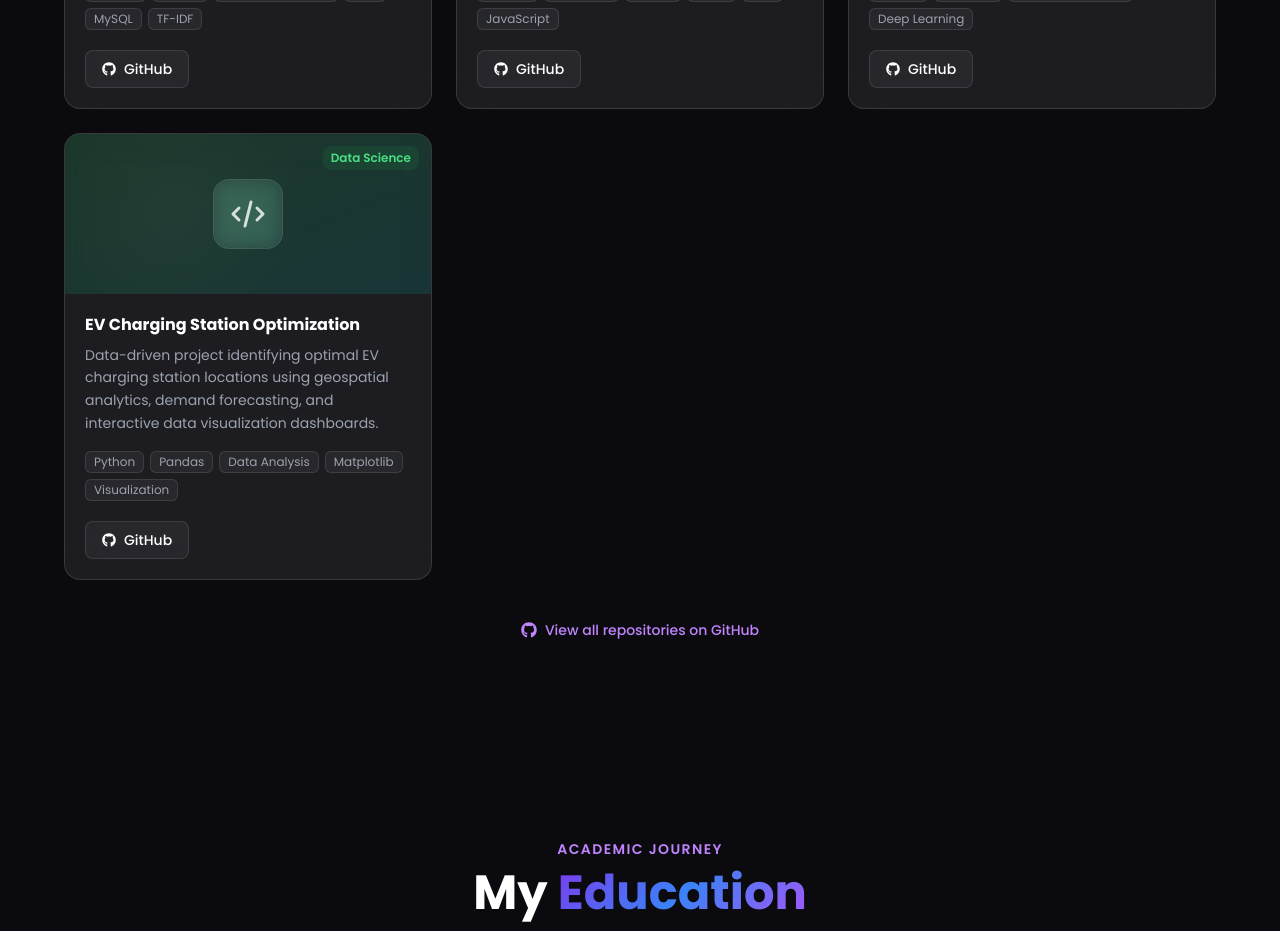
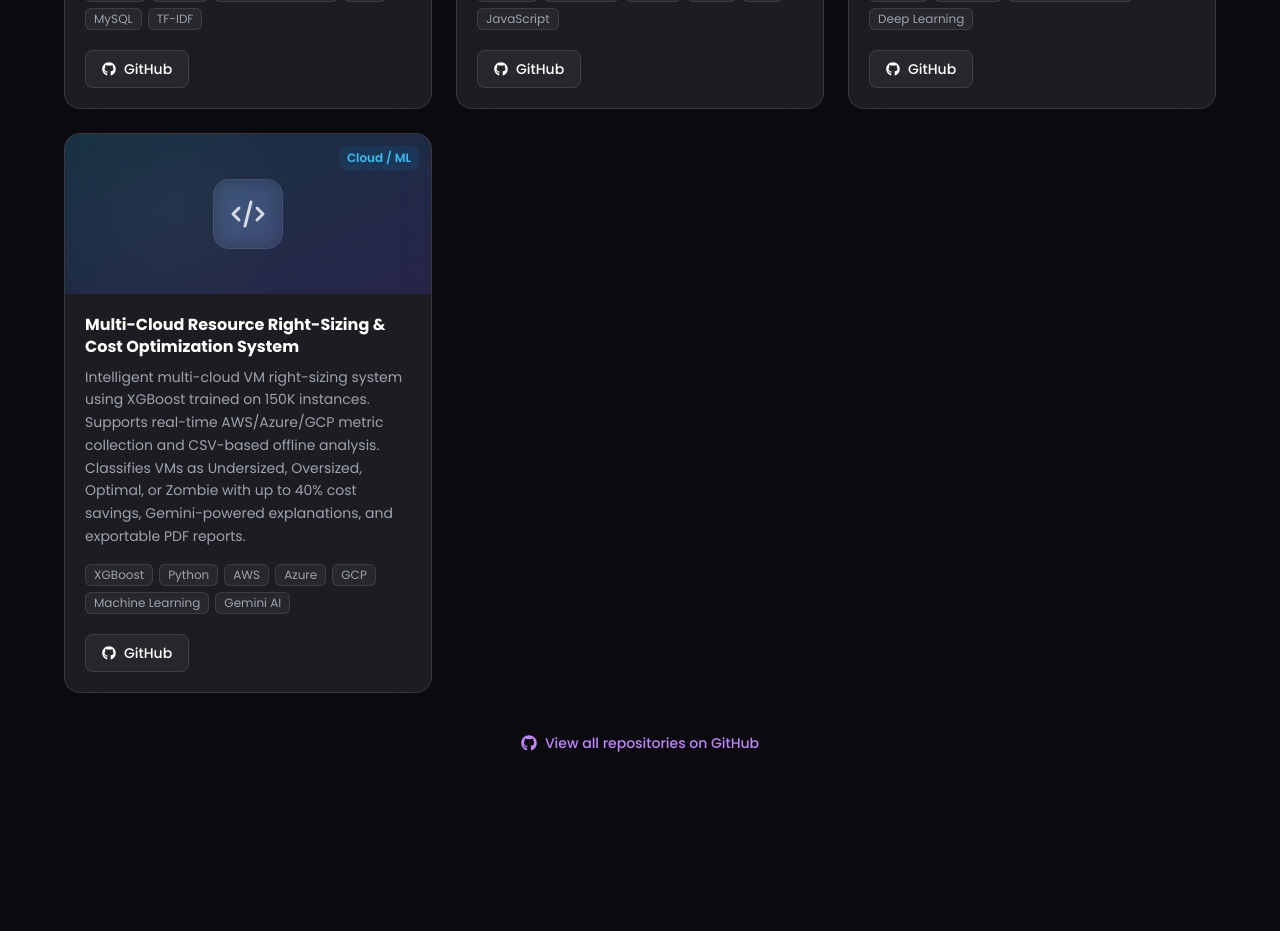
Before and after one commit to harini-85/portfolio, a React (Vite) app in the folder portfolio/: page / in a window 1280 px wide. Shown: the part 3400-4331 px from the top of the page. Built offline with nearby package versions, Linux system fonts and the light colour scheme.

Commit message:
added repository links to projects

```diff
--- a/portfolio/src/components/Projects.tsx
+++ b/portfolio/src/components/Projects.tsx
@@ -9,7 +9,7 @@ const projects = [
     description:
       'AI-powered healthcare platform with symptom classification using TF-IDF and Logistic Regression. Features JWT authentication, role-based access, geolocation-based doctor discovery, and automated model retraining.',
     tech: ['FastAPI', 'Next.js', 'Machine Learning', 'JWT', 'MySQL', 'TF-IDF'],
-    github: 'https://github.com/harini-85',
+    github: 'https://github.com/harini-85/smart-medical-appointment-platform',
     demo: '',
     gradient: 'from-purple-600/20 to-blue-600/20',
     border: 'border-purple-500/30',
@@ -21,7 +21,7 @@ const projects = [
     description:
       'Full-stack application for agricultural supply businesses featuring inventory tracking, customer management, credit sales tracking, and automated low-stock alerts.',
     tech: ['Node.js', 'Express.js', 'MySQL', 'HTML', 'CSS', 'JavaScript'],
-    github: 'https://github.com/harini-85',
+    github: 'https://github.com/harini-85/inventory-management-system.git',
     demo: '',
     gradient: 'from-blue-600/20 to-cyan-600/20',
     border: 'border-blue-500/30',
@@ -41,12 +41,13 @@ const projects = [
   //   tagColor: 'text-orange-400 bg-orange-500/10',
   // },
 
+
   {
     title: 'Facial Emotion Recognition',
     description:
       'Machine Learning project for recognizing human emotions from facial expressions using deep learning techniques and computer vision with OpenCV preprocessing pipeline.',
     tech: ['Python', 'OpenCV', 'Machine Learning', 'Deep Learning'],
-    github: 'https://github.com/harini-85',
+    github: 'https://github.com/harini-85/facial-emotion-recognition',
     demo: '',
     gradient: 'from-pink-600/20 to-rose-600/20',
     border: 'border-pink-500/30',
@@ -54,17 +55,29 @@ const projects = [
     tagColor: 'text-pink-400 bg-pink-500/10',
   },
   {
-    title: 'EV Charging Station Optimization',
+    title: 'Multi-Cloud Resource Right-Sizing & Cost Optimization System',
     description:
-      'Data-driven project identifying optimal EV charging station locations using geospatial analytics, demand forecasting, and interactive data visualization dashboards.',
-    tech: ['Python', 'Pandas', 'Data Analysis', 'Matplotlib', 'Visualization'],
-    github: 'https://github.com/harini-85',
+      'Intelligent multi-cloud VM right-sizing system using XGBoost trained on 150K instances. Supports real-time AWS/Azure/GCP metric collection and CSV-based offline analysis. Classifies VMs as Undersized, Oversized, Optimal, or Zombie with up to 40% cost savings, Gemini-powered explanations, and exportable PDF reports.',
+    tech: ['XGBoost', 'Python', 'AWS', 'Azure', 'GCP', 'Machine Learning', 'Gemini AI'],
+    github: 'https://github.com/harini-85/cloud-resource-optimizer.git',
     demo: '',
-    gradient: 'from-green-600/20 to-teal-600/20',
-    border: 'border-green-500/30',
-    tag: 'Data Science',
-    tagColor: 'text-green-400 bg-green-500/10',
+    gradient: 'from-sky-600/20 to-indigo-600/20',
+    border: 'border-sky-500/30',
+    tag: 'Cloud / ML',
+    tagColor: 'text-sky-400 bg-sky-500/10',
   },
+  // {
+  //   title: 'EV Charging Station Optimization',
+  //   description:
+  //     'Data-driven project identifying optimal EV charging station locations using geospatial analytics, demand forecasting, and interactive data visualization dashboards.',
+  //   tech: ['Python', 'Pandas', 'Data Analysis', 'Matplotlib', 'Visualization'],
+  //   github: 'https://github.com/harini-85/EV-Charging-Location-Optimization',
+  //   demo: '',
+  //   gradient: 'from-green-600/20 to-teal-600/20',
+  //   border: 'border-green-500/30',
+  //   tag: 'Data Science',
+  //   tagColor: 'text-green-400 bg-green-500/10',
+  // },
 ];
 
 function ProjectCard({ project, index, inView }: {
```
